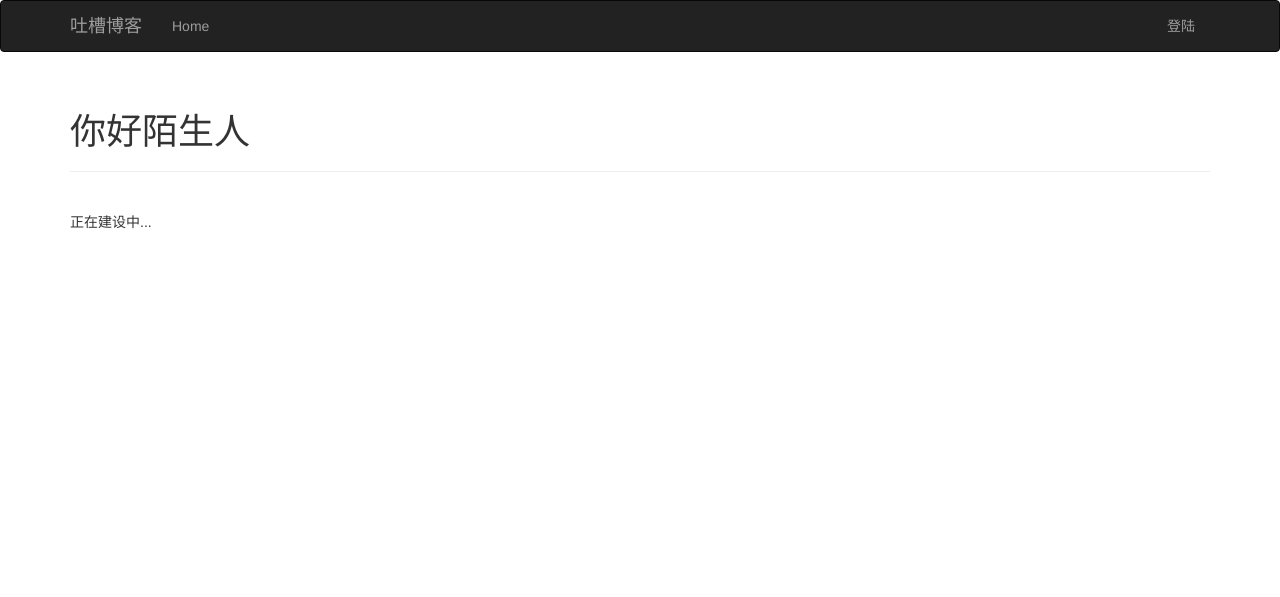
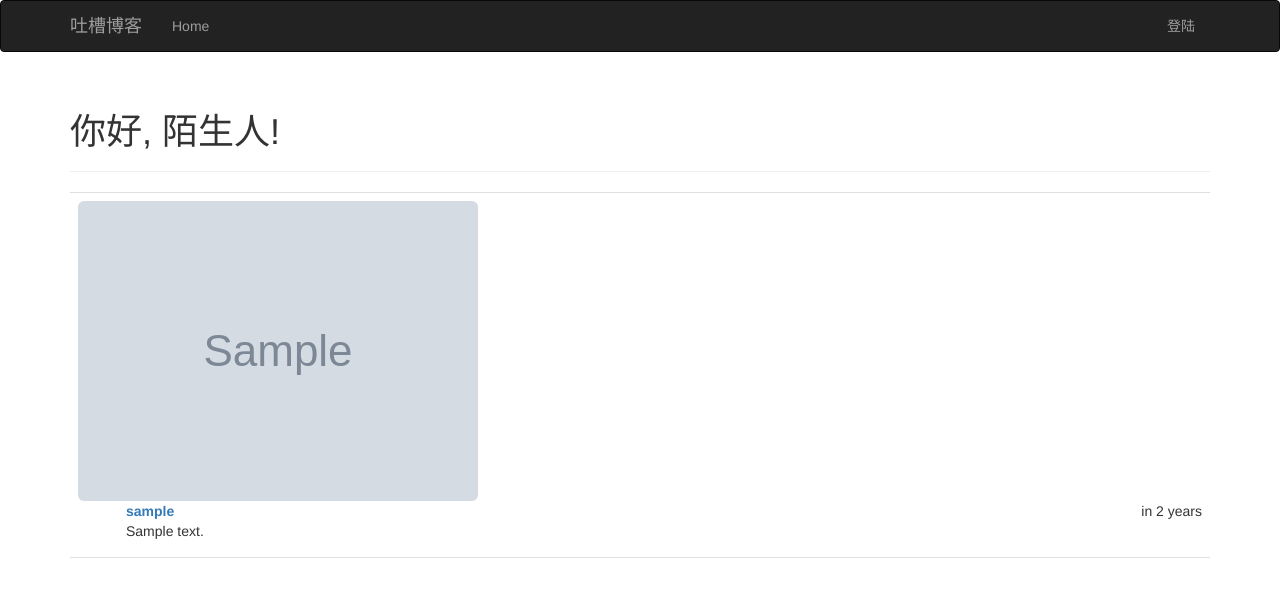
Before and after one commit to pibicha/complain_blog, a Python web app: template app/templates/index.html in a window 1280 px wide. Shown: the top 597 px of the page. Run offline with Jinja, Linux system fonts and the light colour scheme; the template is opened without the code that fills it: most values are stand-ins (such as "Sample title", 1, 10 or a date in 2020); grey boxes marked "Sample" are stand-in pictures; some libraries are stand-ins or nearby versions.

Commit message:
发布博客

```diff
--- a/app/auth/views.py
+++ b/app/auth/views.py
@@ -3,7 +3,7 @@ from flask_login import login_user, login_required, logout_user, current_user
 from . import auth
 from .forms import LoginForm, RegistrationForm, ChangePasswordForm, ChangeEmailForm
 from ..models import User
-from .. import db,admin_permission
+from .. import db,admin_permission,user_permission
 from ..email import send_email
 
 from flask_principal import Principal, Identity, AnonymousIdentity, \
@@ -150,4 +150,5 @@ def change_email(token):
 @auth.app_context_processor
 def context():
     admin = IdentityContext(admin_permission)
-    return dict(admin=admin)
+    user = IdentityContext(user_permission)
+    return dict(admin=admin,user=user)
--- a/app/main/forms.py
+++ b/app/main/forms.py
@@ -46,3 +46,8 @@ class EditProfileAdminForm(FlaskForm):
         if field.data != self.user.username and \
                 User.query.filter_by(username=field.data).first():
             raise ValidationError('用户名已被使用')
+
+# 文章
+class PostForm(FlaskForm):
+    body = TextAreaField("你在想什么？",validators=[Required()])
+    submit = SubmitField("提交")
--- /dev/null
+++ b/app/static/style.css
@@ -0,0 +1,26 @@
+ul.posts {
+    list-style-type: none;
+    padding: 0px;
+    margin: 16px 0px 0px 0px;
+    border-top: 1px solid #e0e0e0;
+}
+ul.posts li.post {
+    padding: 8px;
+    border-bottom: 1px solid #e0e0e0;
+}
+ul.posts li.post:hover {
+    background-color: #f0f0f0;
+}
+div.post-date {
+    float: right;
+}
+div.post-author {
+    font-weight: bold;
+}
+div.post-thumbnail {
+    position: absolute;
+}
+div.post-content {
+    margin-left: 48px;
+    min-height: 48px;
+}
--- a/app/templates/base.html
+++ b/app/templates/base.html
@@ -7,6 +7,7 @@
     {{ moment.lang("zh-CN") }}
     <link rel="shortcut icon" href="{{ url_for('static', filename='favicon.ico') }}" type="image/x-icon">
     <link rel="icon" href="{{ url_for('static', filename='favicon.ico') }}" type="image/x-icon">
+    <link rel="stylesheet" type="text/css" href="{{ url_for('static', filename='style.css') }}">
 {% endblock %}
 
 {% block navbar %}
--- a/app/templates/index.html
+++ b/app/templates/index.html
@@ -2,13 +2,33 @@
 {% import "bootstrap/wtf.html" as wtf %}
 
 {% block page_content %}
+
     <div class="page-header">
-        {% if current_user.is_authenticated %}
-            <h1>你好 {{ current_user.username }}</h1>
-        {% else %}
-            <h1> 你好陌生人 </h1>
+        <h1>你好, {% if current_user.is_authenticated %}{{ current_user.username }}{% else %}陌生人{% endif %}!</h1>
+    </div>
+
+    <div>
+        {% if user.can() %}
+            {{ wtf.quick_form(form) }}
         {% endif %}
     </div>
-    <br>
-    <p>正在建设中...</p>
+    <ul class="posts">
+        {% for post in posts %}
+            <li class="post">
+                <div class="profile-thumbnail">
+                    <a href="{{ url_for('.user', username=post.author.username) }}">
+                        <img class="img-rounded profile-thumbnail"
+                             src="{{ post.author.gravatar(size=40) }}">
+                    </a>
+                </div>
+                <div class="post-content">
+                    <div class="post-date">{{ moment(post.timestamp).fromNow() }}</div>
+                    <div class="post-author"><a
+                            href="{{ url_for('.user', username=post.author.username) }}">{{ post.author.username }}</a>
+                    </div>
+                    <div class="post-body">{{ post.body }}</div>
+                </div>
+            </li>
+        {% endfor %}
+    </ul>
 {% endblock %}
```
Also changed, not shown: app/auth/forms.py (+5 -5 lines), app/main/views.py (+20 -7 lines), app/models.py (+13 -0 lines).
